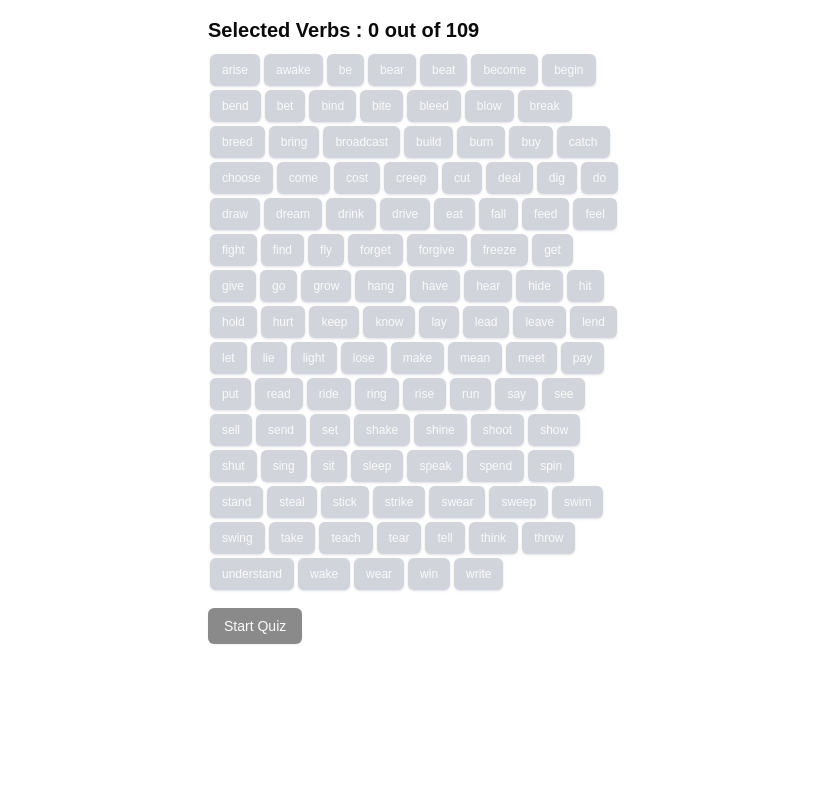
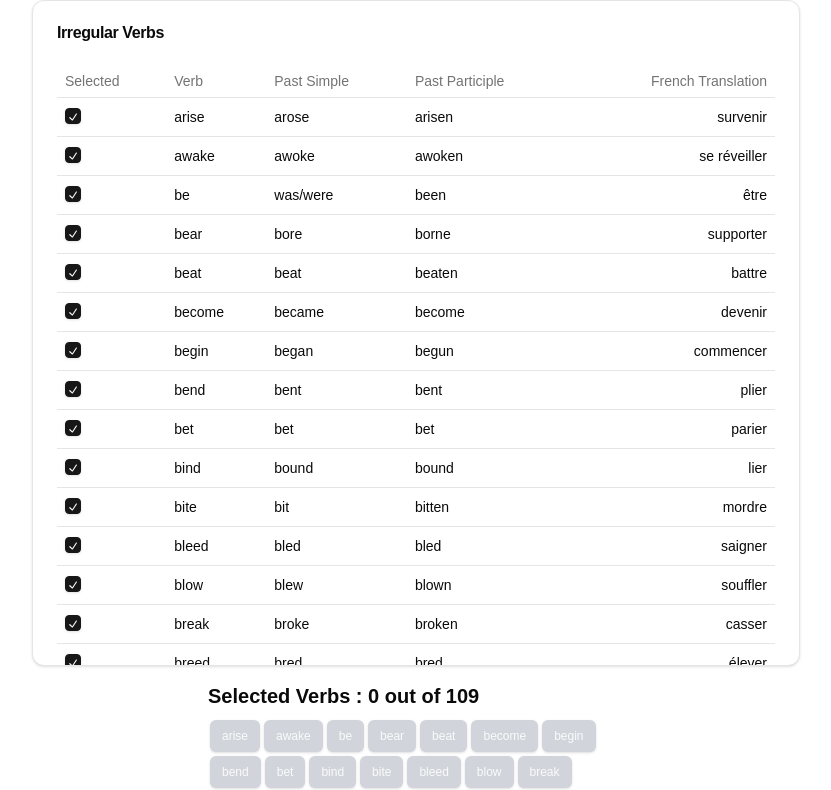
Before and after one commit to gjevardat/quizee, a Next.js app: page / in a window 1280 px wide. Shown: the top 790 px of the page, without its empty margins (224-1055 px from the left). Built offline with nearby package versions, Linux system fonts and the light colour scheme.

Commit message:
first tries with the table

```diff
--- a/app/page.tsx
+++ b/app/page.tsx
@@ -1,13 +1,16 @@
+import IrregularVerbsBoard from '@/components/IrregularVerbsBoard';
 import QuizzApp from '@/components/QuizApp';
+import { Card, CardContent, CardHeader, CardTitle } from '@/components/ui/card';
+import { ScrollArea } from '@/components/ui/scroll-area';
 
 export type VerbType = {
-  verb:string,
-  pastSimple:string,
-  pastParticiple:string,
-  frenchTranslation:string
+  verb: string,
+  pastSimple: string,
+  pastParticiple: string,
+  frenchTranslation: string
 }
 
-const irregularVerbs : VerbType[] =[
+const irregularVerbs: VerbType[] = [
   { verb: 'arise', pastSimple: 'arose', pastParticiple: 'arisen', frenchTranslation: 'survenir' },
   { verb: 'awake', pastSimple: 'awoke', pastParticiple: 'awoken', frenchTranslation: 'se réveiller' },
   { verb: 'be', pastSimple: 'was/were', pastParticiple: 'been', frenchTranslation: 'être' },
@@ -118,10 +121,26 @@
   { verb: 'win', pastSimple: 'won', pastParticiple: 'won', frenchTranslation: 'gagner' },
   { verb: 'write', pastSimple: 'wrote', pastParticiple: 'written', frenchTranslation: 'écrire' }
 ]
-;
+  ;
 
 
-export default function Page(){
+export default function Page() {
 
-  return (<QuizzApp verbs={irregularVerbs}/>);
+  return (
+    <>
+      <Card className="w-full max-w-3xl mx-auto">
+        <CardHeader>
+          <CardTitle>Irregular Verbs</CardTitle>
+        </CardHeader>
+        <ScrollArea className="h-[calc(100vh-200px)] min-h-[400px]">
+          <CardContent>
+            <IrregularVerbsBoard verbs={irregularVerbs} />
+          </CardContent>
+        </ScrollArea>
+      </Card>
+
+      <QuizzApp verbs={irregularVerbs} />
+    </>
+
+  );
 }
--- /dev/null
+++ b/components/IrregularVerbsBoard.tsx
@@ -0,0 +1,37 @@
+import { VerbType as VerbType } from "@/app/page";
+import { Table, TableBody, TableCaption, TableCell, TableHead, TableHeader, TableRow } from "./ui/table";
+import { Checkbox } from "./ui/checkbox";
+
+export default function VerbsBoard ({verbs}:{verbs:VerbType[]})  {
+
+    return (
+        <Table>
+          <TableCaption>A list of common irregular verbs in English</TableCaption>
+          <TableHeader>
+            <TableRow>
+            <TableHead >Selected</TableHead>
+              <TableHead className="w-[100px]">Verb</TableHead>
+              <TableHead>Past Simple</TableHead>
+              <TableHead>Past Participle</TableHead>
+              <TableHead className="text-right">French Translation</TableHead>
+            </TableRow>
+          </TableHeader>
+          <TableBody>
+            {verbs.map((verb) => (
+              <TableRow key={verb.verb}>
+                <TableCell>
+                    <Checkbox
+                      checked={true}
+                    />
+                  </TableCell>
+                <TableCell className="font-medium">{verb.verb}</TableCell>
+                <TableCell>{verb.pastSimple}</TableCell>
+                <TableCell>{verb.pastParticiple}</TableCell>
+                <TableCell className="text-right">{verb.frenchTranslation}</TableCell>
+              </TableRow>
+            ))}
+          </TableBody>
+        </Table>
+      );
+
+}
--- /dev/null
+++ b/components/ui/checkbox.tsx
@@ -0,0 +1,30 @@
+"use client"
+
+import * as React from "react"
+import * as CheckboxPrimitive from "@radix-ui/react-checkbox"
+import { CheckIcon } from "@radix-ui/react-icons"
+
+import { cn } from "@/lib/utils"
+
+const Checkbox = React.forwardRef<
+  React.ElementRef<typeof CheckboxPrimitive.Root>,
+  React.ComponentPropsWithoutRef<typeof CheckboxPrimitive.Root>
+>(({ className, ...props }, ref) => (
+  <CheckboxPrimitive.Root
+    ref={ref}
+    className={cn(
+      "peer h-4 w-4 shrink-0 rounded-sm border border-primary shadow focus-visible:outline-none focus-visible:ring-1 focus-visible:ring-ring disabled:cursor-not-allowed disabled:opacity-50 data-[state=checked]:bg-primary data-[state=checked]:text-primary-foreground",
+      className
+    )}
+    {...props}
+  >
+    <CheckboxPrimitive.Indicator
+      className={cn("flex items-center justify-center text-current")}
+    >
+      <CheckIcon className="h-4 w-4" />
+    </CheckboxPrimitive.Indicator>
+  </CheckboxPrimitive.Root>
+))
+Checkbox.displayName = CheckboxPrimitive.Root.displayName
+
+export { Checkbox }
--- /dev/null
+++ b/components/ui/scroll-area.tsx
@@ -0,0 +1,48 @@
+"use client"
+
+import * as React from "react"
+import * as ScrollAreaPrimitive from "@radix-ui/react-scroll-area"
+
+import { cn } from "@/lib/utils"
+
+const ScrollArea = React.forwardRef<
+  React.ElementRef<typeof ScrollAreaPrimitive.Root>,
+  React.ComponentPropsWithoutRef<typeof ScrollAreaPrimitive.Root>
+>(({ className, children, ...props }, ref) => (
+  <ScrollAreaPrimitive.Root
+    ref={ref}
+    className={cn("relative overflow-hidden", className)}
+    {...props}
+  >
+    <ScrollAreaPrimitive.Viewport className="h-full w-full rounded-[inherit]">
+      {children}
+    </ScrollAreaPrimitive.Viewport>
+    <ScrollBar />
+    <ScrollAreaPrimitive.Corner />
+  </ScrollAreaPrimitive.Root>
+))
+ScrollArea.displayName = ScrollAreaPrimitive.Root.displayName
+
+const ScrollBar = React.forwardRef<
+  React.ElementRef<typeof ScrollAreaPrimitive.ScrollAreaScrollbar>,
+  React.ComponentPropsWithoutRef<typeof ScrollAreaPrimitive.ScrollAreaScrollbar>
+>(({ className, orientation = "vertical", ...props }, ref) => (
+  <ScrollAreaPrimitive.ScrollAreaScrollbar
+    ref={ref}
+    orientation={orientation}
+    className={cn(
+      "flex touch-none select-none transition-colors",
+      orientation === "vertical" &&
+        "h-full w-2.5 border-l border-l-transparent p-[1px]",
+      orientation === "horizontal" &&
+        "h-2.5 flex-col border-t border-t-transparent p-[1px]",
+      className
+    )}
+    {...props}
+  >
+    <ScrollAreaPrimitive.ScrollAreaThumb className="relative flex-1 rounded-full bg-border" />
+  </ScrollAreaPrimitive.ScrollAreaScrollbar>
+))
+ScrollBar.displayName = ScrollAreaPrimitive.ScrollAreaScrollbar.displayName
+
+export { ScrollArea, ScrollBar }
--- /dev/null
+++ b/components/ui/table.tsx
@@ -0,0 +1,120 @@
+import * as React from "react"
+
+import { cn } from "@/lib/utils"
+
+const Table = React.forwardRef<
+  HTMLTableElement,
+  React.HTMLAttributes<HTMLTableElement>
+>(({ className, ...props }, ref) => (
+  <div className="relative w-full overflow-auto">
+    <table
+      ref={ref}
+      className={cn("w-full caption-bottom text-sm", className)}
+      {...props}
+    />
+  </div>
+))
+Table.displayName = "Table"
+
+const TableHeader = React.forwardRef<
+  HTMLTableSectionElement,
+  React.HTMLAttributes<HTMLTableSectionElement>
+>(({ className, ...props }, ref) => (
+  <thead ref={ref} className={cn("[&_tr]:border-b", className)} {...props} />
+))
+TableHeader.displayName = "TableHeader"
+
+const TableBody = React.forwardRef<
+  HTMLTableSectionElement,
+  React.HTMLAttributes<HTMLTableSectionElement>
+>(({ className, ...props }, ref) => (
+  <tbody
+    ref={ref}
+    className={cn("[&_tr:last-child]:border-0", className)}
+    {...props}
+  />
+))
+TableBody.displayName = "TableBody"
+
+const TableFooter = React.forwardRef<
+  HTMLTableSectionElement,
+  React.HTMLAttributes<HTMLTableSectionElement>
+>(({ className, ...props }, ref) => (
+  <tfoot
+    ref={ref}
+    className={cn(
+      "border-t bg-muted/50 font-medium [&>tr]:last:border-b-0",
+      className
+    )}
+    {...props}
+  />
+))
+TableFooter.displayName = "TableFooter"
+
+const TableRow = React.forwardRef<
+  HTMLTableRowElement,
+  React.HTMLAttributes<HTMLTableRowElement>
+>(({ className, ...props }, ref) => (
+  <tr
+    ref={ref}
+    className={cn(
+      "border-b transition-colors hover:bg-muted/50 data-[state=selected]:bg-muted",
+      className
+    )}
+    {...props}
+  />
+))
+TableRow.displayName = "TableRow"
+
+const TableHead = React.forwardRef<
+  HTMLTableCellElement,
+  React.ThHTMLAttributes<HTMLTableCellElement>
+>(({ className, ...props }, ref) => (
+  <th
+    ref={ref}
+    className={cn(
+      "h-8 px-2 text-left align-middle font-medium text-muted-foreground [&:has([role=checkbox])]:pr-0 [&>[role=checkbox]]:translate-y-[2px]",
+      className
+    )}
+    {...props}
+  />
+))
+TableHead.displayName = "TableHead"
+
+const TableCell = React.forwardRef<
+  HTMLTableCellElement,
+  React.TdHTMLAttributes<HTMLTableCellElement>
+>(({ className, ...props }, ref) => (
+  <td
+    ref={ref}
+    className={cn(
+      "p-2 align-middle [&:has([role=checkbox])]:pr-0 [&>[role=checkbox]]:translate-y-[2px]",
+      className
+    )}
+    {...props}
+  />
+))
+TableCell.displayName = "TableCell"
+
+const TableCaption = React.forwardRef<
+  HTMLTableCaptionElement,
+  React.HTMLAttributes<HTMLTableCaptionElement>
+>(({ className, ...props }, ref) => (
+  <caption
+    ref={ref}
+    className={cn("mt-4 text-sm text-muted-foreground", className)}
+    {...props}
+  />
+))
+TableCaption.displayName = "TableCaption"
+
+export {
+  Table,
+  TableHeader,
+  TableBody,
+  TableFooter,
+  TableHead,
+  TableRow,
+  TableCell,
+  TableCaption,
+}
--- a/package.json
+++ b/package.json
@@ -9,8 +9,10 @@
     "lint": "next lint"
   },
   "dependencies": {
+    "@radix-ui/react-checkbox": "^1.1.2",
     "@radix-ui/react-icons": "^1.3.0",
     "@radix-ui/react-label": "^2.1.0",
+    "@radix-ui/react-scroll-area": "^1.2.0",
     "@radix-ui/react-select": "^2.1.2",
     "@radix-ui/react-slot": "^1.1.0",
     "@vercel/analytics": "^1.3.1",
```
Also changed, not shown: 1 other file (tests, documents, lock files or other folders).
